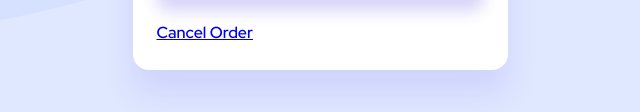
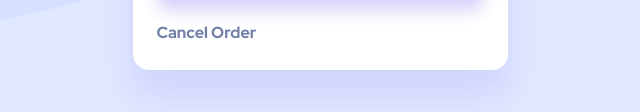
Before and after one commit to idiotic-enigma/order-summary-component, a website: page index.html in a window 1280 px wide. Shown: the part 616-728 px from the top of the page, without its empty margins (320-960 px from the left). Drawn offline with nearby package versions, Linux system fonts and the light colour scheme; files that its build step writes are made by us from their sources.

Commit message:
Included 'link' in main

```diff
--- a/sass/main.scss
+++ b/sass/main.scss
@@ -11,5 +11,6 @@
 /*	Components
 		============================================================ */
 @import 'components/button';
+@import 'components/link';
 @import 'components/order-summary';
 @import 'components/order-summary-item';
```
